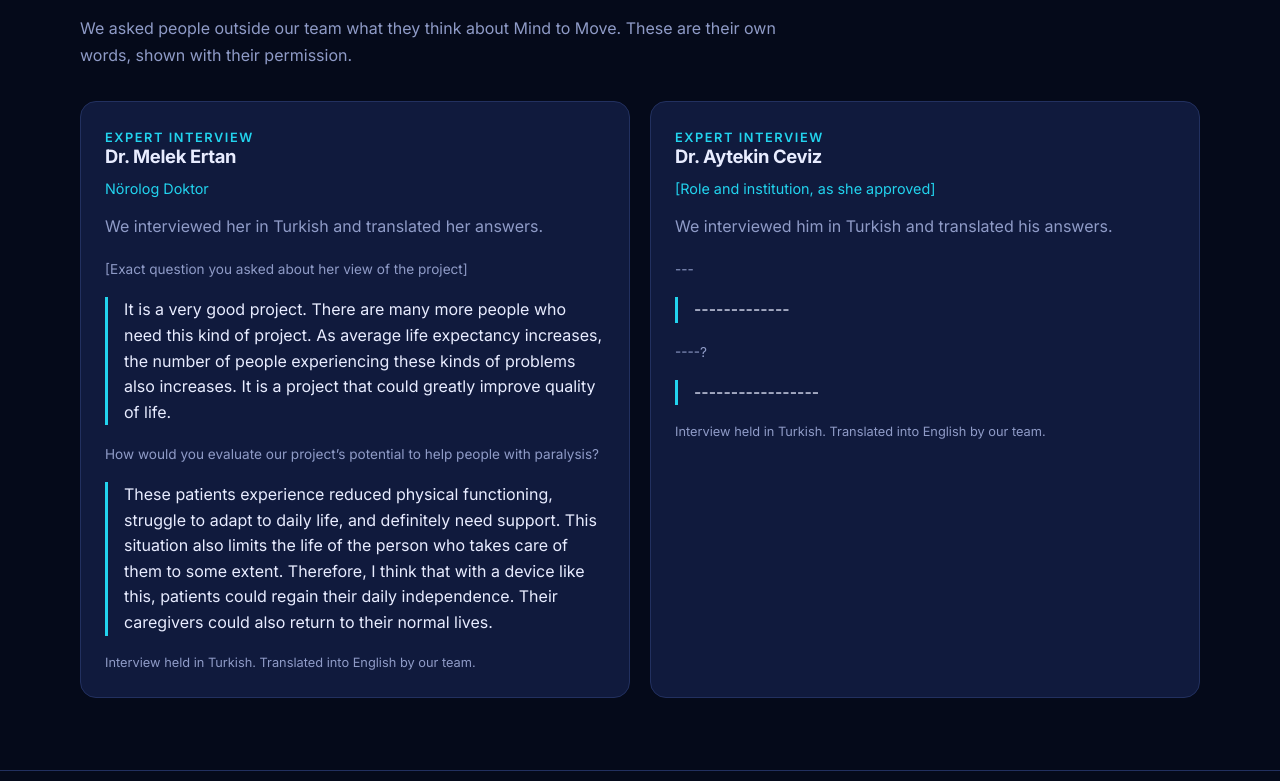
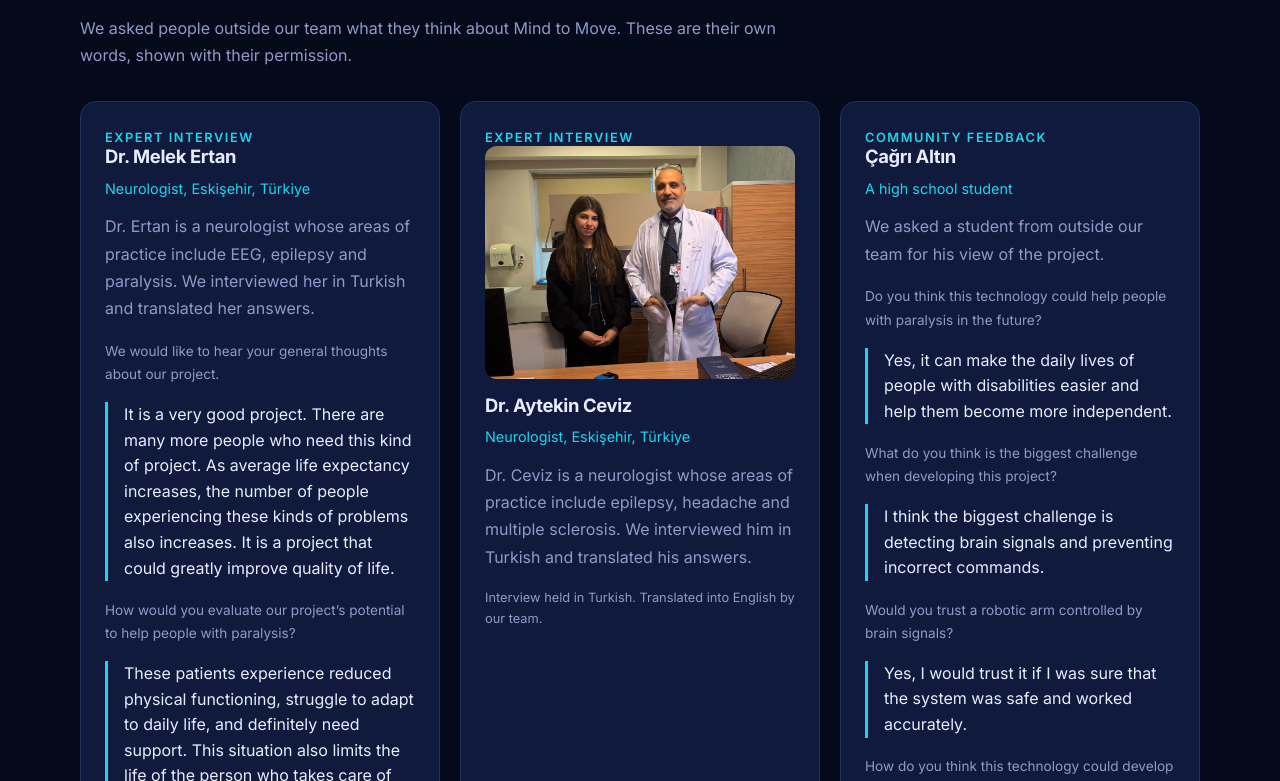
Before and after one commit to ailaris/mind-to-move, a React (Vite) app: page / in a window 1280 px wide. Shown: the part 7059-7840 px from the top of the page. Built offline with nearby package versions, Linux system fonts and the light colour scheme.

Commit message:
fix: show answers without a question

```diff
--- a/src/data/perspectives.js
+++ b/src/data/perspectives.js
@@ -1,18 +1,21 @@
-// Use real information only. Do not invent names, titles or quotes.
-// Set approved: true only after the person has agreed to appear on the site.
 // youtubeId: the 11 characters after youtu.be/ or after watch?v=
+
+// After you save the photo in src/assets/ (compress it first), remove the // below:
+import cevizPhoto from '../assets/ceviz.jpeg'
+
 export const perspectives = [
   {
-    id: 'expert',
-    approved: true, // set to true after she agrees
+    id: 'expert-ertan',
+    approved: true,
     kind: 'Expert interview',
     name: 'Dr. Melek Ertan',
-    title: 'Nörolog Doktor',
-    intro: 'We interviewed her in Turkish and translated her answers.',
+    title: 'Neurologist, Eskişehir, Türkiye',
+    intro:
+      'Dr. Ertan is a neurologist whose areas of practice include EEG, epilepsy and paralysis. We interviewed her in Turkish and translated her answers.',
     note: 'Interview held in Turkish. Translated into English by our team.',
     qa: [
       {
-        q: '[Exact question you asked about her view of the project]',
+        q: 'We would like to hear your general thoughts about our project.', // type the exact question you asked, or leave empty to show only her answer
         a: 'It is a very good project. There are many more people who need this kind of project. As average life expectancy increases, the number of people experiencing these kinds of problems also increases. It is a project that could greatly improve quality of life.',
       },
       {
@@ -25,33 +28,27 @@ export const perspectives = [
     photoAlt: '',
   },
   {
-    id: 'expert',
-    approved: true, // set to true after she agrees
+    id: 'expert-ceviz',
+    approved: true,
     kind: 'Expert interview',
     name: 'Dr. Aytekin Ceviz',
-    title: '[Role and institution, as she approved]',
-    intro: 'We interviewed him in Turkish and translated his answers.',
+    title: 'Neurologist, Eskişehir, Türkiye',
+    intro:
+      'Dr. Ceviz is a neurologist whose areas of practice include epilepsy, headache and multiple sclerosis. We interviewed him in Turkish and translated his answers.',
     note: 'Interview held in Turkish. Translated into English by our team.',
     qa: [
-      {
-        q: '---',
-        a: '-------------',
-      },
-      {
-        q: '----?',
-        a: '-----------------',
-      },
+      // { q: 'Exact question', a: 'His exact answer, translated.' },
     ],
     youtubeId: '',
-    photo: null,
-    photoAlt: '',
+    photo: cevizPhoto,
+    photoAlt: 'Dr. Aytekin Ceviz with a member of our team',
   },
   {
     id: 'student',
-    approved: false, // set to true after he agrees
+    approved: true,
     kind: 'Community feedback',
     name: 'Çağrı Altın',
-    title: 'a high school student',
+    title: 'A high school student',
     intro: 'We asked a student from outside our team for his view of the project.',
     note: 'Interview held in Turkish. Translated into English by our team.',
     qa: [
--- a/src/data/team.js
+++ b/src/data/team.js
@@ -2,7 +2,7 @@ import photo1 from '../assets/team/member1.jpg'
 //import photo2 from '../assets/team/member2.jpg'
 import photo3 from '../assets/team/member3.jpeg'
 import photo4 from '../assets/team/member4.jpeg'
-import photo5 from '../assets/team/hasti.jpeg'
+import photo5 from '../assets/team/member5.jpeg'
 
 export const team = [
   {
```
Also changed, not shown: src/assets/ceviz.jpeg (added), src/assets/team/member5.jpeg (added).
